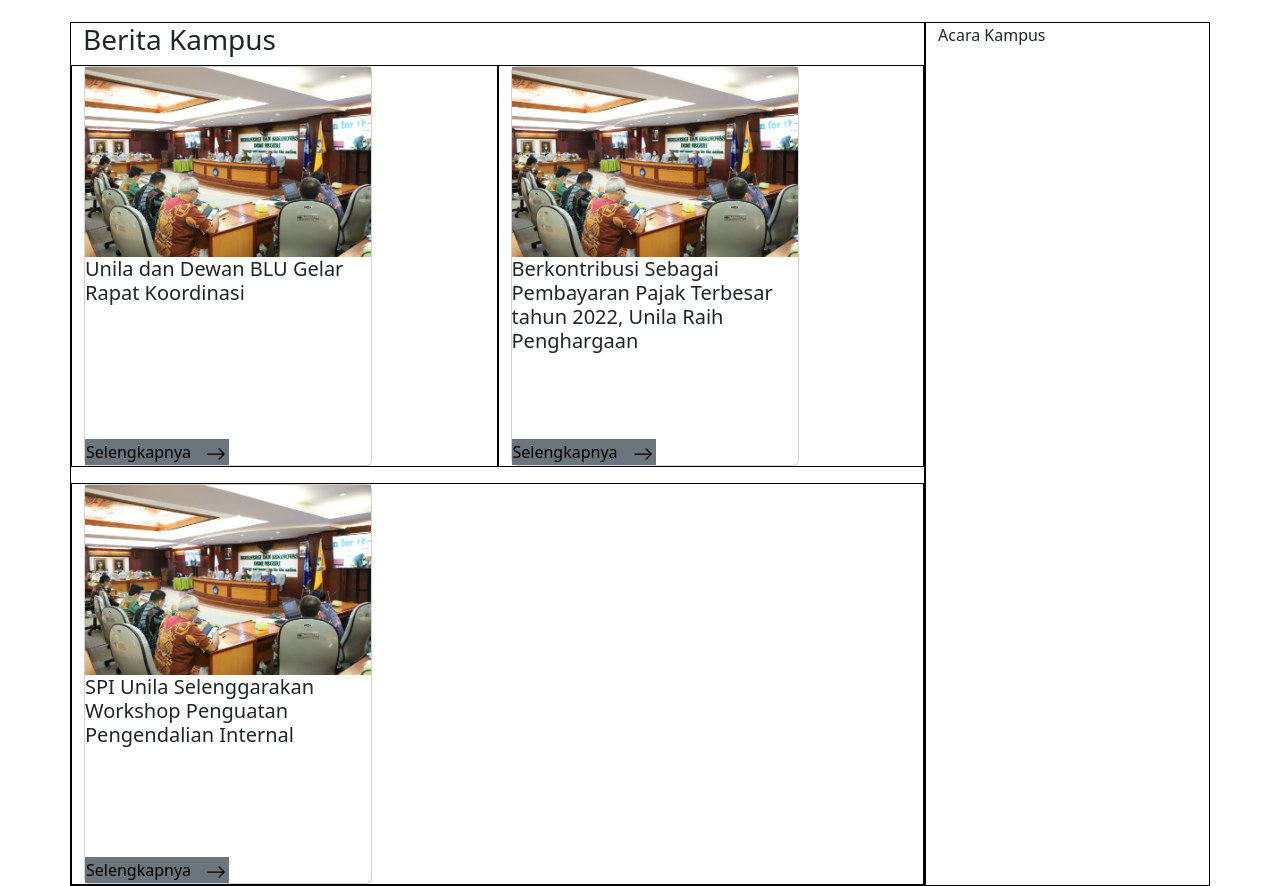
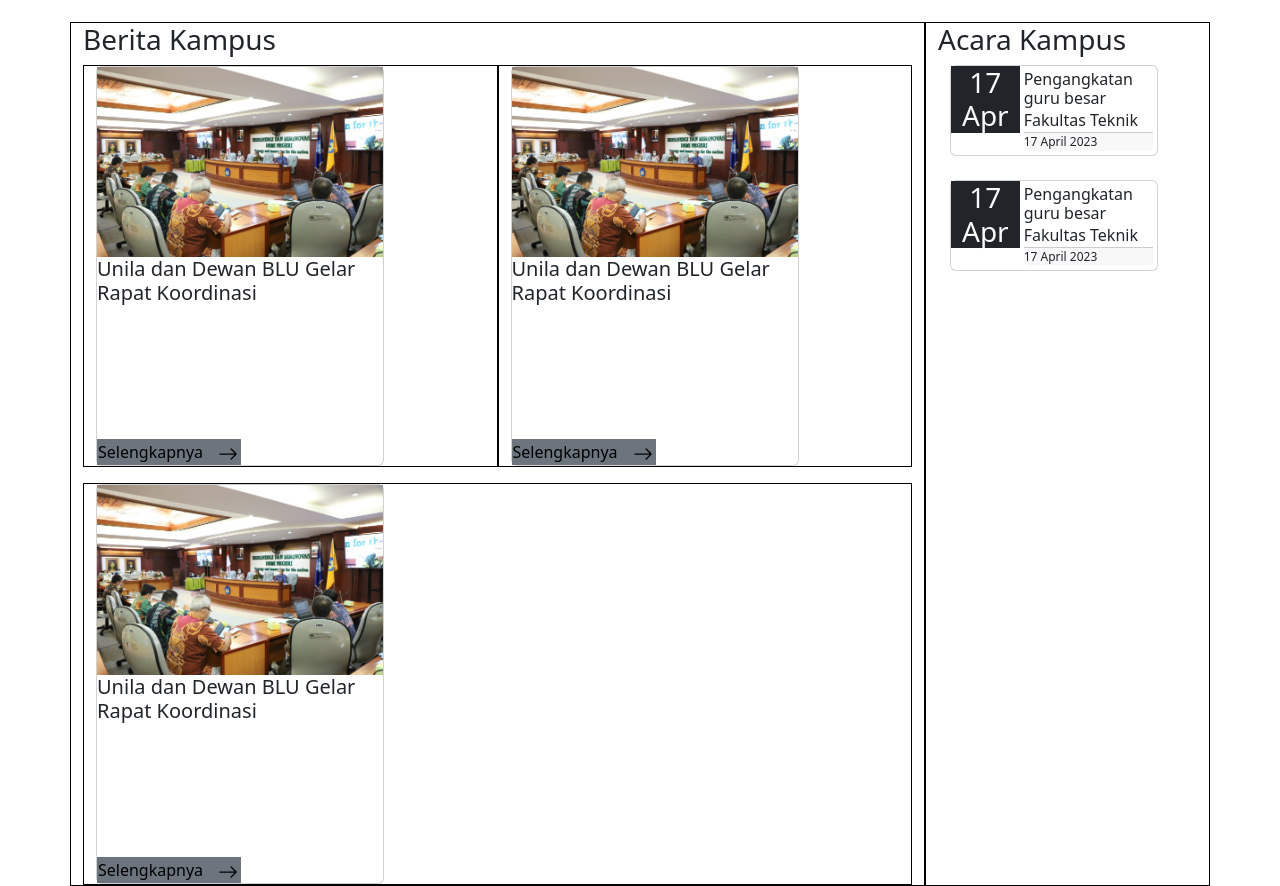
Before and after one commit to valentinov21/UAS-Pemrograman-Web, a plain HTML site: page index.html in a window 1280 px wide. Shown: the part 962-1848 px from the top of the page. Drawn offline with nearby package versions, Linux system fonts and the light colour scheme.

Commit message:
membuat berita kampus dan acara kampus

```diff
--- a/index.html
+++ b/index.html
@@ -79,8 +79,9 @@
                <div class="row">
                     <div class="col-9 bd">
                          <h3 class="text-start">Berita Kampus</h3>
+                         <div class="container">
                               <div class="row gy-3">
-                              <div class="col bd">
+                                   <div class="col-sm ovr bd" style="width: fit-content;">
                                         <div class="card" style="width: 18rem; height: 25rem;">
                                              <img src="img/BeritaKampus/Beritakampus1.jpeg" class="card-img-top rounded-0" alt="BeritaKampus1">
                                              <div class="card-body text-start p-0">
@@ -94,11 +95,11 @@
                                              </div>
                                         </div>
                                    </div>
-                              <div class="col bd">
+                                   <div class="col-sm ovr bd" style="width: fit-content;">
                                         <div class="card" style="width: 18rem; height: 25rem;">
                                              <img src="img/BeritaKampus/Beritakampus1.jpeg" class="card-img-top rounded-0" alt="BeritaKampus1">
                                              <div class="card-body text-start p-0">
-                                             <h5 class="card-title">Berkontribusi Sebagai Pembayaran Pajak Terbesar tahun 2022, Unila Raih Penghargaan</h5>
+                                                  <h5 class="card-title">Unila dan Dewan BLU Gelar Rapat Koordinasi</h5>
                                                   <button type="button" class="btn btn-secondary text-black p-0 rounded-0 fw-normal text-start position-absolute bottom-0 start-0" style="width: 9rem;">
                                                        Selengkapnya
                                                        <svg xmlns="http://www.w3.org/2000/svg" width="24" height="24" fill="currentColor" class="bi bi-arrow-right float-end pt-1" viewBox="0 0 16 16">
@@ -108,11 +109,11 @@
                                              </div>
                                         </div>
                                    </div>
-                              <div class="col bd">
+                                   <div class="col-sm ovr bd">
                                         <div class="card" style="width: 18rem; height: 25rem;">
                                              <img src="img/BeritaKampus/Beritakampus1.jpeg" class="card-img-top rounded-0" alt="BeritaKampus1">
                                              <div class="card-body text-start p-0">
-                                             <h5 class="card-title">SPI Unila Selenggarakan Workshop Penguatan Pengendalian Internal</h5>
+                                                  <h5 class="card-title">Unila dan Dewan BLU Gelar Rapat Koordinasi</h5>
                                                   <button type="button" class="btn btn-secondary text-black p-0 rounded-0 fw-normal text-start position-absolute bottom-0 start-0" style="width: 9rem;">
                                                        Selengkapnya
                                                        <svg xmlns="http://www.w3.org/2000/svg" width="24" height="24" fill="currentColor" class="bi bi-arrow-right float-end pt-1" viewBox="0 0 16 16">
@@ -124,12 +125,51 @@
                                    </div>
                               </div>
                          </div>
+                    </div>
                     <div class="col-3 bd">
-                    Acara Kampus
+                         <h3 class="text-start">Acara Kampus</h3>
+                         <div class="container">
+                              <div class="row gy-2">
+                                   <div class="col-12 overflow-x-scroll">
+                                        <div class="card mb-3" style="width: 13rem;">
+                                             <div class="row g-0">
+                                                  <div class="col-md-4">
+                                                       <h3 class="text-center bg-dark text-light">17 Apr</h3>
+                                                  </div>
+                                                  <div class="col-md-8">
+                                                  <div class="card-body text-start p-1">
+                                                       <h6 class="card-title m-0">Pengangkatan guru besar</h6>
+                                                       <p class="card-text m-0" style="font-size: 16px;">Fakultas Teknik</p>
+                                                       <p class="card-footer m-0 p-0" style="font-size: 12px;">17 April 2023</p>
+                                                  </div>
+                                                  </div>
+                                             </div>
+                                        </div>
+                                   </div>
+                                   <div class="col-12 overflow-x-scroll">
+                                        <div class="card mb-3" style="width: 13rem;">
+                                             <div class="row g-0">
+                                                  <div class="col-md-4">
+                                                       <h3 class="text-center bg-dark text-light">17 Apr</h3>
+                                                  </div>
+                                                  <div class="col-md-8">
+                                                  <div class="card-body text-start p-1">
+                                                       <h6 class="card-title m-0">Pengangkatan guru besar</h6>
+                                                       <p class="card-text m-0" style="font-size: 16px;">Fakultas Teknik</p>
+                                                       <p class="card-footer m-0 p-0" style="font-size: 12px;">17 April 2023</p>
+                                                  </div>
+                                                  </div>
+                                             </div>
+                                        </div>
+                                   </div>
+                              </div>
+                         </div>
+
                     </div>
                </div>
           </div>
      </section>
+
      <!-- end berita kampus dan acara kampus -->
 
      <!-- Profil, Fakultas, dan Fasilitas -->
--- a/styles.css
+++ b/styles.css
@@ -1,17 +1,10 @@
 /* berita kampus */
-.underline{
-     width: 130px;
-     height: 10px;
-/*      margin-top: -7px;
-     margin-left: -15px; */
-}
-.fb{ /* flex bottom */
-     position: absolute;
-     bottom: 0px;
-}
-.btn-s{ /* btn selengkapnya */
-     width: 175px;
-}
 .bd{
      border: 1px solid black;
 }
+@media screen and (max-width: 435px) {
+     .ovr{
+          overflow-x: scroll;
+     }
+
+}
```
Also changed, not shown: index2.html (added, +27 -0 lines), img/logo/Logo Unila Hitam Putih PNG.png (deleted). Lines whose indentation alone changed are shown as unchanged.
